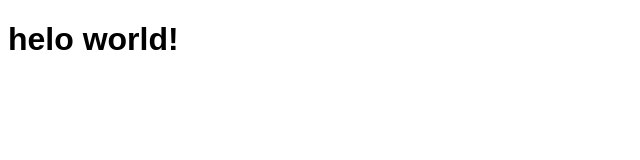
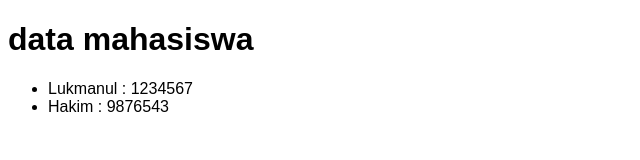
Before and after one commit to LukmanulHakim18/belajar-git, a plain HTML site: page index.html in a window 1280 px wide. Shown: the whole page, without its empty margins (0-640 px from the left). Drawn offline with Linux system fonts and the light colour scheme.

Commit message:
menambahkan data mahasiswa

```diff
--- a/index.html
+++ b/index.html
@@ -13,7 +13,12 @@
 </head>
 
 <body>
-    <h1>helo world!</h1>
+    <h1>data mahasiswa</h1>
+    <ul>
+        <li>Lukmanul : 1234567</li>
+        <li>Hakim : 9876543</li>
+    </ul>
+
     <script type="text/javascript" src="script.js"></script>
 </body>
 
```
